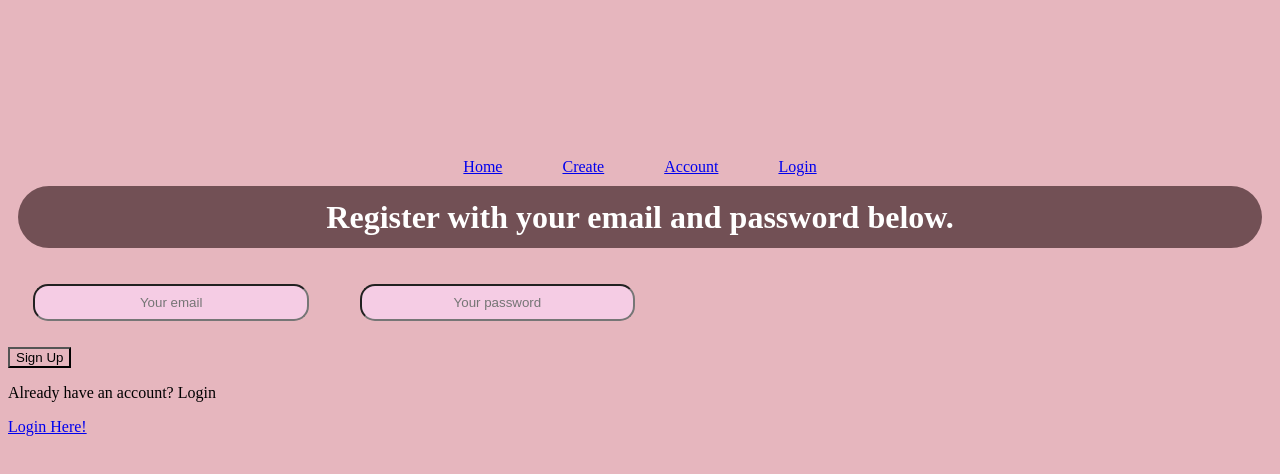
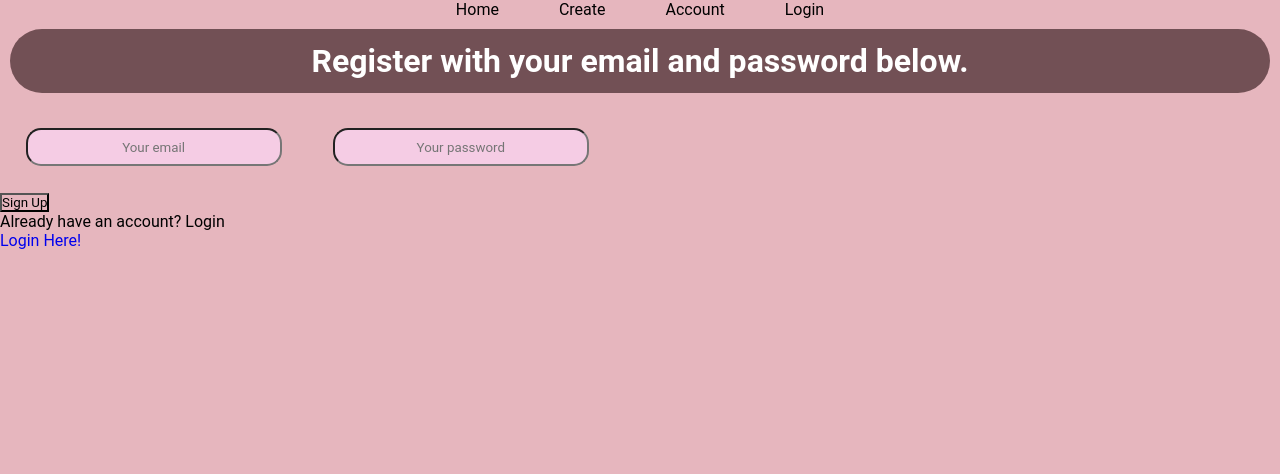
Before and after one commit to staten-island-tech/vue-supabase-project-amy-angelica-vue-project, a Vue app in the folder present/: page /createuser in a window 1280 px wide. Shown: the top 474 px of the page. Built offline with nearby package versions, Linux system fonts and the light colour scheme.

Commit message:
supa stuff

```diff
--- a/present/src/App.vue
+++ b/present/src/App.vue
@@ -1,24 +1,20 @@
 <script setup>
 import { RouterLink, RouterView } from 'vue-router'
-import { onMounted, ref } from 'vue'
-import TheAccount from './components/TheAccount.vue'
-import AuthAuth from './components/AuthAuth.vue'
+import { supabase } from '../lib/supabaseClient.js'
 </script>
 
 <template>
-   <div class="container" style="padding: 50px 0 100px 0">
-  </div>
-
-  <header class = "header">
-      <nav>
-        <RouterLink id = "navigate" to="/">Home</RouterLink>
-        <RouterLink id = "navigate" to="/createuser">Create</RouterLink>
-        <RouterLink id = "navigate" to="/account">Account</RouterLink>
-        <RouterLink id = "navigate" to="/loginuser">Login</RouterLink>
-      </nav>
+  <header class="header">
+    <nav>
+      <RouterLink id="navigate" to="/">Home</RouterLink>
+      <RouterLink id="navigate" to="/createuser">Create</RouterLink>
+      <RouterLink id="navigate" to="/account">Account</RouterLink>
+      <RouterLink id="navigate" to="/loginuser">Login</RouterLink>
+    </nav>
   </header>
-
-  <RouterView />
+  <main>
+    <RouterView />
+  </main>
 </template>
 
 <style scoped>
@@ -26,9 +22,9 @@ import AuthAuth from './components/AuthAuth.vue'
   text-align: center;
 }
 
+#navigate {
+  color: black;
 
-#navigate {
-  padding-left: 30px;
-  padding-right: 30px;
+  margin: 0 30px;
 }
 </style>
--- a/present/src/assets/main.css
+++ b/present/src/assets/main.css
@@ -1,3 +1,8 @@
-*{
+* {
+  margin: 0;
+  padding: 0;
+  box-sizing: border-box;
+  font-family: 'Roboto', sans-serif;
+  text-decoration: none;
   background-color: rgb(230, 182, 190);
 }
--- a/present/src/components/AuthAuth.vue
+++ b/present/src/components/AuthAuth.vue
@@ -1,13 +1,7 @@
 <template>
-  <div>
-
-  </div>
+  <div></div>
 </template>
 
-<script setup>
+<script setup></script>
 
-</script>
-
-<style scoped>
-
-</style>
+<style scoped></style>
--- a/present/src/components/TheAccount.vue
+++ b/present/src/components/TheAccount.vue
@@ -1,13 +1,7 @@
 <template>
-  <div>
-
-  </div>
+  <div></div>
 </template>
 
-<script setup>
+<script setup></script>
 
-</script>
-
-<style scoped>
-
-</style>
+<style scoped></style>
--- a/present/src/views/AccountView.vue
+++ b/present/src/views/AccountView.vue
@@ -1,12 +1,7 @@
 <template>
-  <div>
-  </div>
+  <div></div>
 </template>
 
-<script setup>
+<script setup></script>
 
-</script>
-
-<style  scoped>
-
-</style>
+<style scoped></style>
--- a/present/src/views/CreateView.vue
+++ b/present/src/views/CreateView.vue
@@ -1,14 +1,25 @@
+<template>
+  <form class="all-createuser" @submit.prevent="create_account_for_user()">
+    <h1>Register with your email and password below.</h1>
 
-<template>
-    <div class="all-createuser" @submit.prevent="handleRegister">
-    <h1> Register with your email and password below. </h1>
-
-      <input class="inputField" required type="email" placeholder="Your email" v-model="registerEmail" />
-      <input class="inputField" required type="password" placeholder="Your password" v-model="registerPassword" />
+    <input
+      class="inputField"
+      required
+      type="email"
+      placeholder="Your email"
+      v-model="registerEmail"
+    />
+    <input
+      class="inputField"
+      required
+      type="password"
+      placeholder="Your password"
+      v-model="registerPassword"
+    />
     <div class="buttons">
-        <button @click="create_account_for_user()">Sign Up</button>
+      <button type="submit">Sign Up</button>
     </div>
-    </div>
+  </form>
   <div class="login">
     <p>Already have an account? Login</p>
     <router-link class="loginLink" to="/loginuser">Login Here!</router-link>
@@ -23,23 +34,20 @@
 const registerEmail = ref('')
 const registerPassword = ref('')
 
-
-
-
- async function create_account_for_user(){
+async function create_account_for_user() {
   try {
     registerLoading.value = true
     const { error } = await supabase.auth.signUp({
       email: registerEmail.value,
-        password: registerPassword.value,
-      },)
+      password: registerPassword.value
+    })
     if (error) throw error
   } catch (error) {
     if (error instanceof Error) {
       alert(error.message)
     }
   } finally {
-      console.log ("Register Successful")
+    console.log('Register Successful')
     registerLoading.value = false
     /*  <h2>Confirm your signup</h2>
 
@@ -49,7 +57,7 @@
 }
 </script>
 
-<style  scoped>
+<style scoped>
 .inputField {
   height: 1%;
   width: 20%;
@@ -62,11 +70,10 @@ text-align: center;
 }
 h1 {
   color: white;
-  background-color: rgb(114, 80, 85) ;
+  background-color: rgb(114, 80, 85);
   text-align: center;
   border-radius: 45px;
   padding: 1%;
   margin: 10px;
-
 }
 </style>
--- a/present/src/views/HomeView.vue
+++ b/present/src/views/HomeView.vue
@@ -1,15 +1,10 @@
 <template>
   <div>
-<h1> Home Page. User {{ userEmail }}</h1>
-<button @click.prevent="signOut"> Sign Out </button>
-
+    <h1>Home Page. User {{}}</h1>
+    <button @click.prevent="signOut">Sign Out</button>
   </div>
 </template>
 
-<script setup>
+<script setup></script>
 
-</script>
-
-<style scoped>
-
-</style>
+<style scoped></style>
--- a/present/src/views/LoginView.vue
+++ b/present/src/views/LoginView.vue
@@ -1,21 +1,30 @@
 <template>
   <form class="ya" @submit.prevent="login()">
-      <h1> Login with your email and password below</h1>
+    <h1>Login with your email and password below</h1>
     <div>
-      <input class="inputField" required type="email" placeholder="Your email" v-model="loginEmail" />
-      <input class="inputField" required type="password" placeholder="Your password" v-model="loginPassword" />
+      <input
+        class="inputField"
+        required
+        type="email"
+        placeholder="Your email"
+        v-model="loginEmail"
+      />
+      <input
+        class="inputField"
+        required
+        type="password"
+        placeholder="Your password"
+        v-model="loginPassword"
+      />
       <div class="buttons">
-        <button @click="login()">Sign Up</button>
+        <button type="submit">Sign Up</button>
       </div>
       <div class="alr_sign">
         <p>Don't have an account?</p>
         <router-link class="createink" to="/createuser">Register Here!</router-link>
       </div>
-
     </div>
-    <div>
-    </div>
-
+    <div></div>
   </form>
 </template>
 
@@ -26,13 +35,13 @@ const loginEmail = ref()
 const loginPassword = ref()
 const loginLoading = ref(false)
 
-async function login () {
+async function login() {
   try {
     loginLoading.value = true
     const { error } = await supabase.auth.signInWithPassword({
       email: loginEmail.value,
-        password: loginPassword.value,
-      },)
+      password: loginPassword.value
+    })
     if (error) throw error
   } catch (error) {
     if (error instanceof Error) {
@@ -41,13 +50,8 @@ async function login () {
   } finally {
     loginLoading.value = false
     this.$router.push('/')
-
   }
 }
-
-
 </script>
 
-<style scoped>
-
-</style>
+<style scoped></style>
```
Also changed, not shown: present/src/components/WelcomeItem.vue (+3 -9 lines), present/src/router/index.js (+1 -13 lines), present/src/views/RestData.vue (+3 -9 lines). Lines whose indentation alone changed are shown as unchanged.
